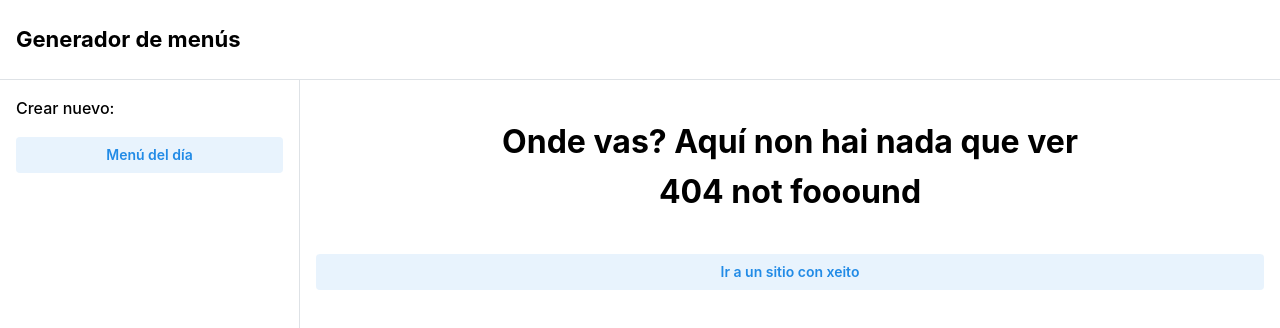
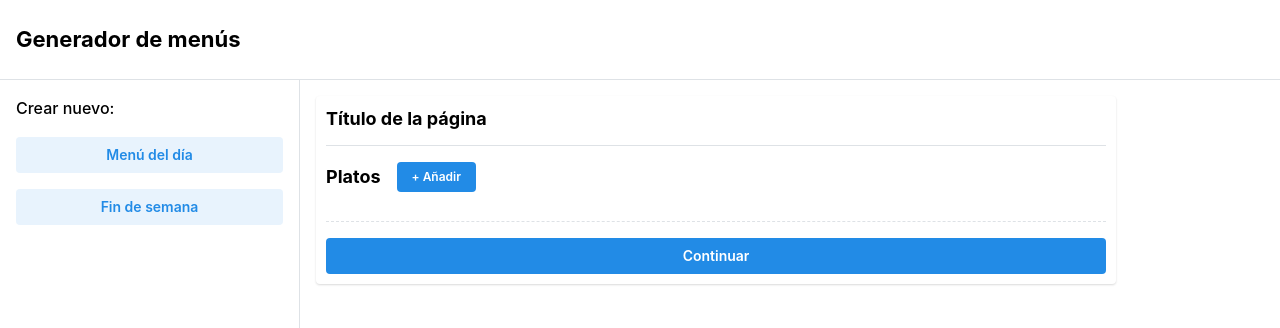
Before and after one commit to raulzc3/menu-generator, a React (Create React App) app: page /finde in a window 1280 px wide. Before the commit this address had no page. Shown: the top 328 px of the page. Built offline with nearby package versions, Linux system fonts and the light colour scheme.

Commit message:
v2.0 - Añadido fin de semana | Resolución bugs

```diff
--- a/src/App.js
+++ b/src/App.js
@@ -16,6 +16,7 @@ import { ModalsProvider } from "@mantine/modals";
 import { Link, Route, Routes } from "react-router-dom";
 import Main from "./views/Main";
 import Menu from "./views/Menu";
+import Finde from "./views/Finde";
 
 function App() {
   const [opened, { toggle }] = useDisclosure();
@@ -54,6 +55,7 @@ function App() {
             <Text fw={500} style={{ marginBottom: "1rem" }}>
               Crear nuevo:
             </Text>
+            <Stack>
               <Button
                 variant="light"
                 component={Link}
@@ -63,19 +65,23 @@ function App() {
               >
                 Menú del día
               </Button>
-            {/*   <NavLink
+              <Button
+                variant="light"
                 component={Link}
                 onClick={toggle}
                 to={"/finde"}
                 key={"main_navlink_2"}
-              label="Fin de semana"
-            /> */}
+              >
+                Fin de semana
+              </Button>
+            </Stack>
           </AppShell.Navbar>
           <AppShell.Main>
             <Paper>
               <Routes>
                 <Route path="/" element={<Main />} />
                 <Route path="/menu" element={<Menu />} />
+                <Route path="/finde" element={<Finde />} />
                 <Route
                   path="/*"
                   element={
--- /dev/null
+++ b/src/components/FindeTemplate.jsx
@@ -0,0 +1,57 @@
+import { Center, Flex, Stack, Text, Title } from "@mantine/core";
+import { randomId } from "@mantine/hooks";
+
+export default function FindeTemplate({ data }) {
+  const result = [];
+  const parseData = () => {
+    console.log(data);
+
+    for (let category in data) {
+      const dishes = data[category].map((dish) => {
+        const precio =
+          dish.precio % 1 === 0
+            ? dish.precio
+            : Number(dish.precio).toFixed(2).replace(".", ",");
+        return (
+          <Flex justify={"space-between"}>
+            <Text
+              style={{ fontFamily: "Garamond " }}
+              size="lg"
+              key={randomId()}
+            >
+              {dish.nombre}
+            </Text>
+            <Text
+              style={{ fontFamily: "Garamond " }}
+              size="lg"
+              key={randomId()}
+            >
+              {precio + "€"}
+            </Text>
+          </Flex>
+        );
+      });
+
+      result.push(<Stack>{dishes}</Stack>);
+    }
+    return result;
+  };
+
+  return (
+    <Stack w={"100%"}>
+      <Center>
+        <Title
+          style={{
+            fontFamily: "Edwardian",
+            fontWeight: 100,
+            fontSize: "5rem",
+            marginBottom: "2rem",
+          }}
+        >
+          Fin de semana
+        </Title>
+      </Center>
+      {parseData()}
+    </Stack>
+  );
+}
--- a/src/components/MenuTemplate.jsx
+++ b/src/components/MenuTemplate.jsx
@@ -8,7 +8,12 @@ export default function MenuTemplate({ data }) {
     for (let category in data) {
       const categoryName = capitalize(category);
       const dishes = data[category].map((dish) => (
-        <Text fs="italic" size="lg" key={randomId()}>
+        <Text
+          fs="italic"
+          style={{ fontFamily: "Garamond " }}
+          size="lg"
+          key={randomId()}
+        >
           {dish.nombre}
         </Text>
       ));
@@ -16,7 +21,10 @@ export default function MenuTemplate({ data }) {
       result.push(
         <div style={{ marginBottom: "1rem" }}>
           <Center>
-            <Title order={2} style={{ marginBottom: "2rem" }}>
+            <Title
+              order={2}
+              style={{ fontFamily: "Garamond ", marginBottom: "2rem" }}
+            >
               {categoryName}
             </Title>
           </Center>
--- a/src/views/Finde.jsx
+++ b/src/views/Finde.jsx
@@ -1,3 +1,50 @@
-export default function Main(props) {
-  return "Fin de semana";
+import { Button, Divider, Paper, Stack, Title } from "@mantine/core";
+
+import { useState } from "react";
+import { useForm } from "@mantine/form";
+import FormList from "../components/FormList.jsx";
+import PdfDownloader from "../components/PdfDownloader";
+import FindeTemplate from "../components/FindeTemplate";
+
+export default function Finde(props) {
+  const [data, setData] = useState(null); //{}
+
+  const form = useForm({
+    initialValues: {
+      platos: [],
+    },
+  });
+
+  return (
+    <Paper style={{ maxWidth: "50rem" }} shadow="xs" p={10} h={"100%"}>
+      <Stack style={{ display: !data ? "flex" : "none" }}>
+        <form
+          onSubmit={form.onSubmit((values) => {
+            setData(values);
+          })}
+        >
+          <Title order={4}>Título de la página</Title>
+
+          <Divider style={{ marginTop: ".8rem", marginBottom: "1rem" }} />
+          <Stack>
+            <FormList withPrices form={form} label="Platos" name="platos" />
+            <Divider
+              variant="dashed"
+              style={{ marginTop: ".8rem", marginBottom: "1rem" }}
+            />
+          </Stack>
+          <Button fullWidth type="submit">
+            Continuar
+          </Button>
+        </form>
+      </Stack>
+      {data && (
+        <div>
+          <PdfDownloader setData={setData} type="menu">
+            <FindeTemplate data={data} />
+          </PdfDownloader>
+        </div>
+      )}
+    </Paper>
+  );
 }
--- a/src/views/Main.jsx
+++ b/src/views/Main.jsx
@@ -23,6 +23,16 @@ export default function Main(props) {
       >
         Menú del día
       </Button>
+      <Button
+        variant="light"
+        w={"60%"}
+        component={Link}
+        to={"/finde"}
+        key={"main_screen_navlink_2"}
+        style={{ textAlign: "center" }}
+      >
+        Carta fin de semana
+      </Button>
     </Flex>
   );
 }
```
Lines whose indentation alone changed are shown as unchanged.
